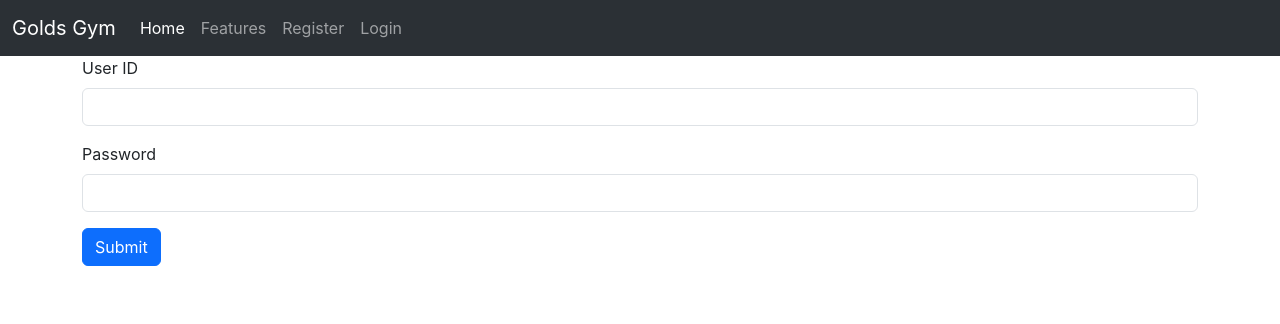
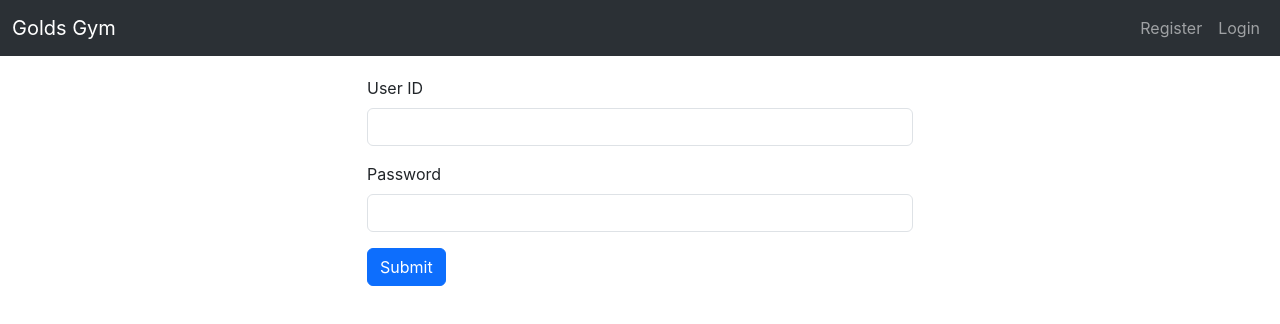
Before and after one commit to suchandra7/202-duplicate, a React (Create React App) app in the folder frontend/: page /login in a window 1280 px wide. Shown: the top 324 px of the page. Built offline with nearby package versions, Linux system fonts and the light colour scheme.

Commit message:
navbar done

```diff
--- a/frontend/src/Components/Login.js
+++ b/frontend/src/Components/Login.js
@@ -42,8 +42,8 @@ function Login() {
     };
 
     return (
-        <div className='grid'>
-            <div className='g-col-6'>
+        <div className='row'>
+            <div className='col-6 offset-3'>
                 <form onSubmit={handleSubmit}>
                     <div className="mb-3">
                         <label htmlFor="exampleInputuserID" className="form-label">User ID </label>
--- a/frontend/src/Components/Navigationbar.js
+++ b/frontend/src/Components/Navigationbar.js
@@ -7,7 +7,7 @@ function Header() {
     const { guserRole, setguserRole } = useContext(AuthContext);
     const { guserEmail, setguserEmail } = useContext(AuthContext);
     const { guserName, setguserName } = useContext(AuthContext);
-    const logout = () =>{
+    const logout = () => {
         setguserID('');
         setguserRole('');
         setguserEmail('');
@@ -20,22 +20,51 @@ function Header() {
                 <button className="navbar-toggler" type="button" data-bs-toggle="collapse" data-bs-target="#navbarNav" aria-controls="navbarNav" aria-expanded="false" aria-label="Toggle navigation">
                     <span className="navbar-toggler-icon"></span>
                 </button>
-                <div className="collapse navbar-collapse" id="navbarNav">
-                    <ul className="navbar-nav ">
-                        <li className="nav-item">
-                            <Link className="nav-link active" aria-current="page" to="/">Home</Link>
-                        </li>
-                        <li className="nav-item">
-                            <Link className="nav-link" to="#">Features</Link>
-                        </li>
-                        <li className="nav-item">
-                            <Link className="nav-link" to="/register">Register</Link>
-                        </li>
-                        {guserID == '' ? <li className="nav-item">
-                            <Link className="nav-link" to="/login">Login</Link>
-                        </li> : <li className="nav-item">
-                            <Link className="nav-link" onClick={logout}>Logout</Link>
-                        </li>}
+                <div className="collapse navbar-collapse " id="navbarNav">
+                    <ul className="navbar-nav ms-auto">
+                        {guserID == '' ? <React.Fragment>
+                            <li className="nav-item">
+                                <Link className="nav-link" to="/register">Register</Link>
+                            </li>
+                            <li className="nav-item">
+                                <Link className="nav-link" to="/login">Login</Link>
+                            </li>
+                        </React.Fragment>
+                            :
+                            (guserRole == 'admin' ? <React.Fragment>
+                                <li className="nav-item">
+                                    <Link className="nav-link" >Enroll users</Link>
+                                </li>
+                                <li className="nav-item">
+                                    <Link className="nav-link" >Check in</Link>
+                                </li>
+                                <li className="nav-item">
+                                    <Link className="nav-link" >Free trials</Link>
+                                </li>
+                                <li className="nav-item">
+                                    <Link className="nav-link" >Dashboard</Link>
+                                </li>
+                                <li className="nav-item">
+                                    <Link className="nav-link" onClick={logout}>Logout</Link>
+                                </li>
+                            </React.Fragment> : <React.Fragment>
+                                <li className="nav-item">
+                                    <Link className="nav-link" >My classes</Link>
+                                </li>
+                                <li className="nav-item">
+                                    <Link className="nav-link" >View activites</Link>
+                                </li>
+                                <li className="nav-item">
+                                    <Link className="nav-link" >Book class</Link>
+                                </li>
+                                <li className="nav-item">
+                                    <Link className="nav-link" >Log hours</Link>
+                                </li>
+                                <li className="nav-item">
+                                    <Link className="nav-link" onClick={logout}>Logout</Link>
+                                </li>
+                            </React.Fragment>
+                            )}
                     </ul>
                 </div>
             </div>
```
